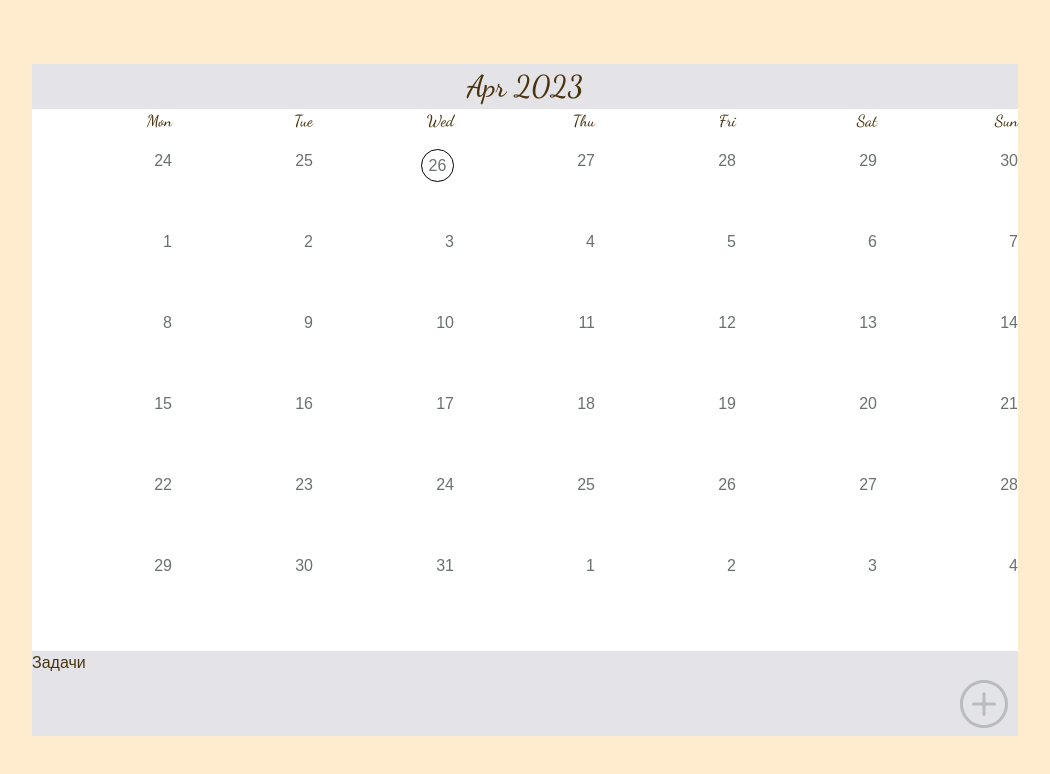
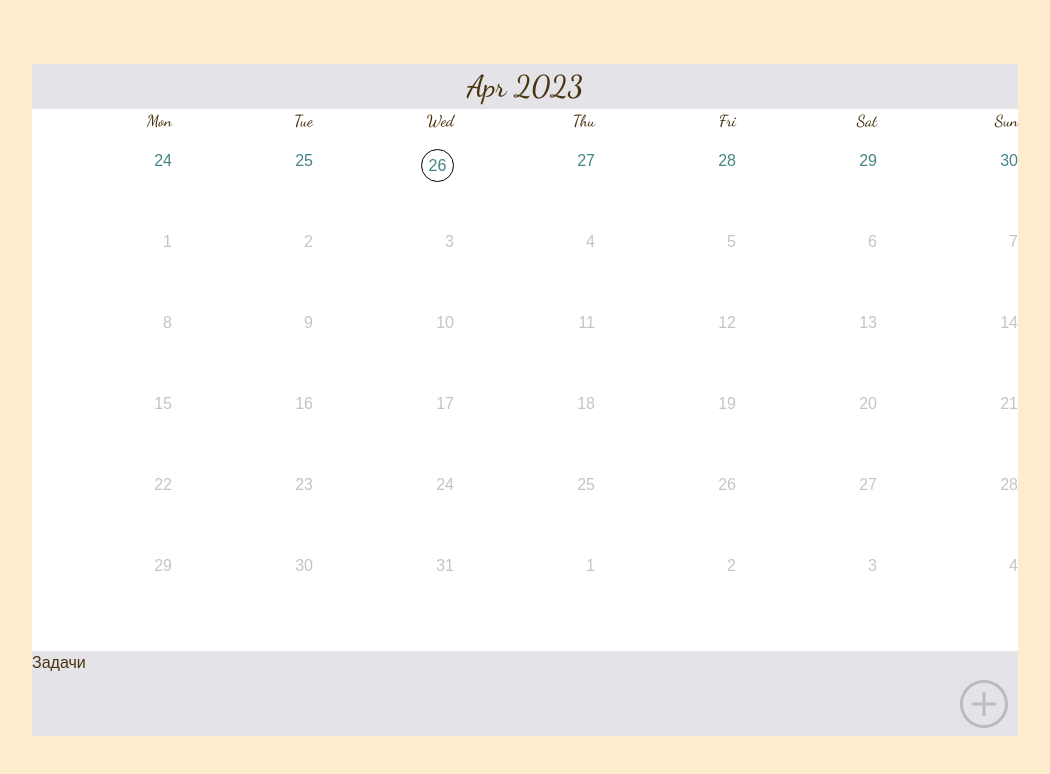
Before and after one commit to PapakhinaIrina/My-portfolio, a React (Create React App) app in the folder my-portfolio/: page /portfolio/todo in a window 1280 px wide. Shown: the top 774 px of the page, without its empty margins (115-1165 px from the left). Built offline with nearby package versions, Linux system fonts and the light colour scheme.

Commit message:
current month

```diff
--- a/my-portfolio/src/components/Portfolio/Cases/ToDo/Calendar.js
+++ b/my-portfolio/src/components/Portfolio/Cases/ToDo/Calendar.js
@@ -13,6 +13,7 @@ export default function Calendar () {
   const arrDays = [...Array(totalDays)].map(() => day.add(1, 'day').clone());
 
   const isCurrentDay = (day) => moment().isSame(day, 'day');
+  const isCurrentMonth = (month) => moment().isSame(month, 'month');
 
   return (
     <>
@@ -24,9 +25,10 @@ export default function Calendar () {
       ))}
       {
         arrDays.map((dayItem) => (
-          <div className='dayWrapper'
+          <div className={isCurrentMonth(dayItem) ? 'currentMonth' : 'dayWrapper'}
             key={dayItem.unix()}
             isWeekend={dayItem.day === 6 || dayItem.day === 0}
+            isCurrentMonth={isCurrentMonth(dayItem)}
             >
             <div className='rowInCell'>
               <div className={ isCurrentDay(dayItem) ? 'currentDay' : '' }>
--- a/my-portfolio/src/components/Portfolio/Cases/ToDo/style.scss
+++ b/my-portfolio/src/components/Portfolio/Cases/ToDo/style.scss
@@ -8,13 +8,11 @@ body {
 .wrapperToDo {
   background-color: rgb(228, 228, 232);
   display: flex;
-
 }
 
 .containerToDo {
   display: flex;
   flex-direction: column;
-
 }
 
 .headerToDo {
@@ -37,8 +35,7 @@ body {
 .dayWrapper {
   min-width: 140px;
   min-height: 80px;
-  color: rgb(105, 112, 112);
-
+  color: rgba(105, 112, 112, 0.409);
 }
 
 .rowInCell{
@@ -56,7 +53,7 @@ body {
 
 .buttonAdd{
   display: flex;
-  justify-content: end;
+  justify-content: flex-end;
   svg {
     path{
       fill: rgba(105, 112, 112, 0.348);
@@ -76,3 +73,9 @@ body {
   display: flex;
   justify-content: flex-end;
 }
+
+.currentMonth{
+  min-width: 140px;
+  min-height: 80px;
+  color: rgb(69, 132, 132);
+}
```
